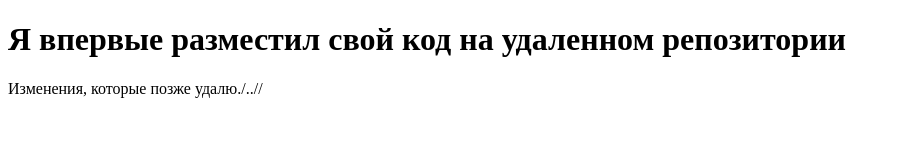
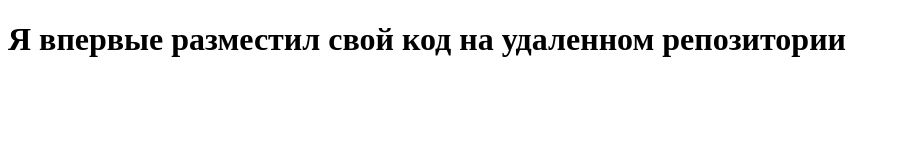
Before and after one commit to Mikhail123451/test_repo, a plain HTML site: page index.html in a window 1280 px wide. Shown: the whole page, without its empty margins (0-900 px from the left). Drawn offline with Linux system fonts and the light colour scheme.

```diff
--- a/index.html
+++ b/index.html
@@ -8,6 +8,5 @@
 </head>
 <body>
     <h1>Я впервые разместил свой код на удаленном репозитории</h1>
-    <p>Изменения, которые позже удалю./..//</p>
 </body>
 </html>
```
